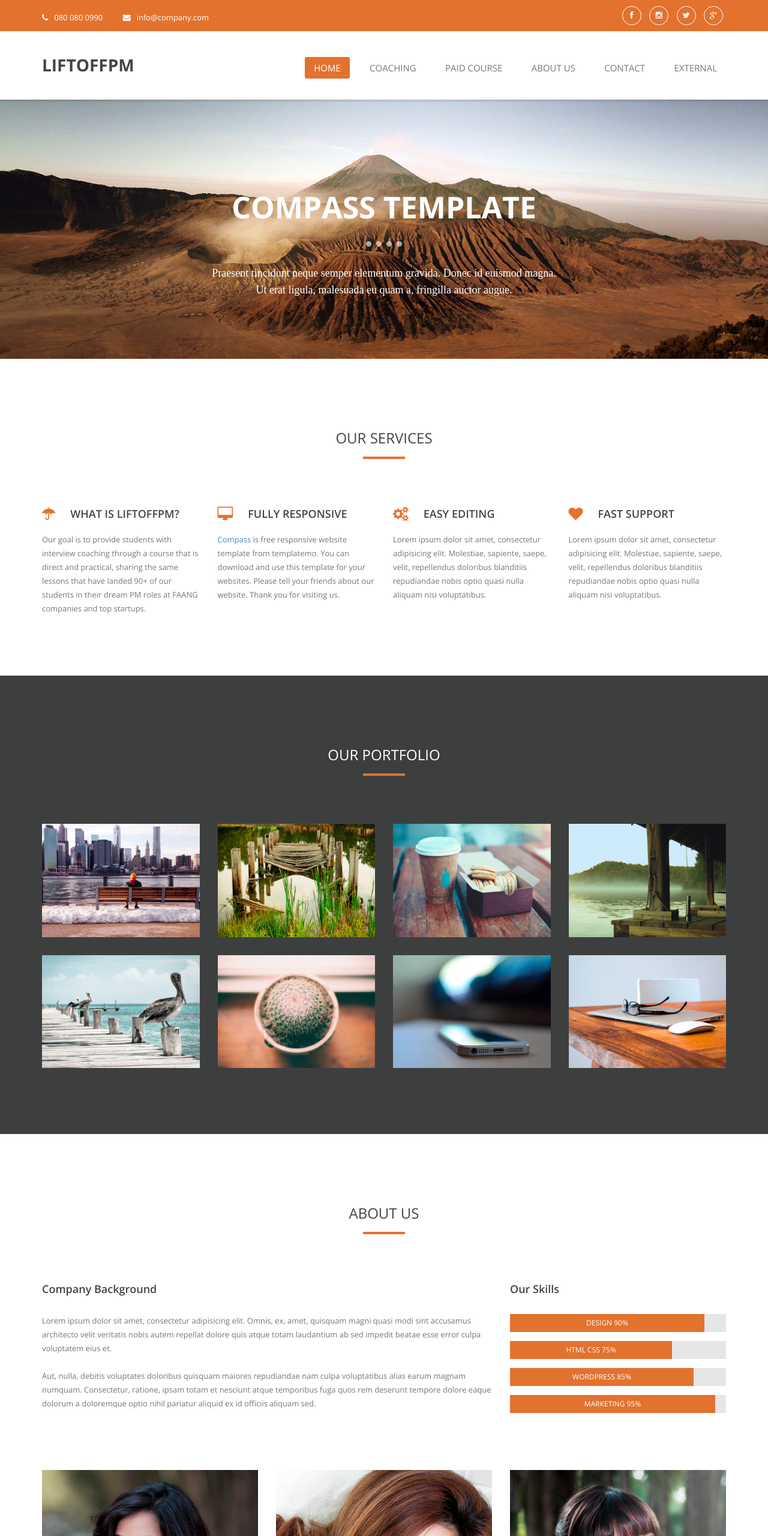
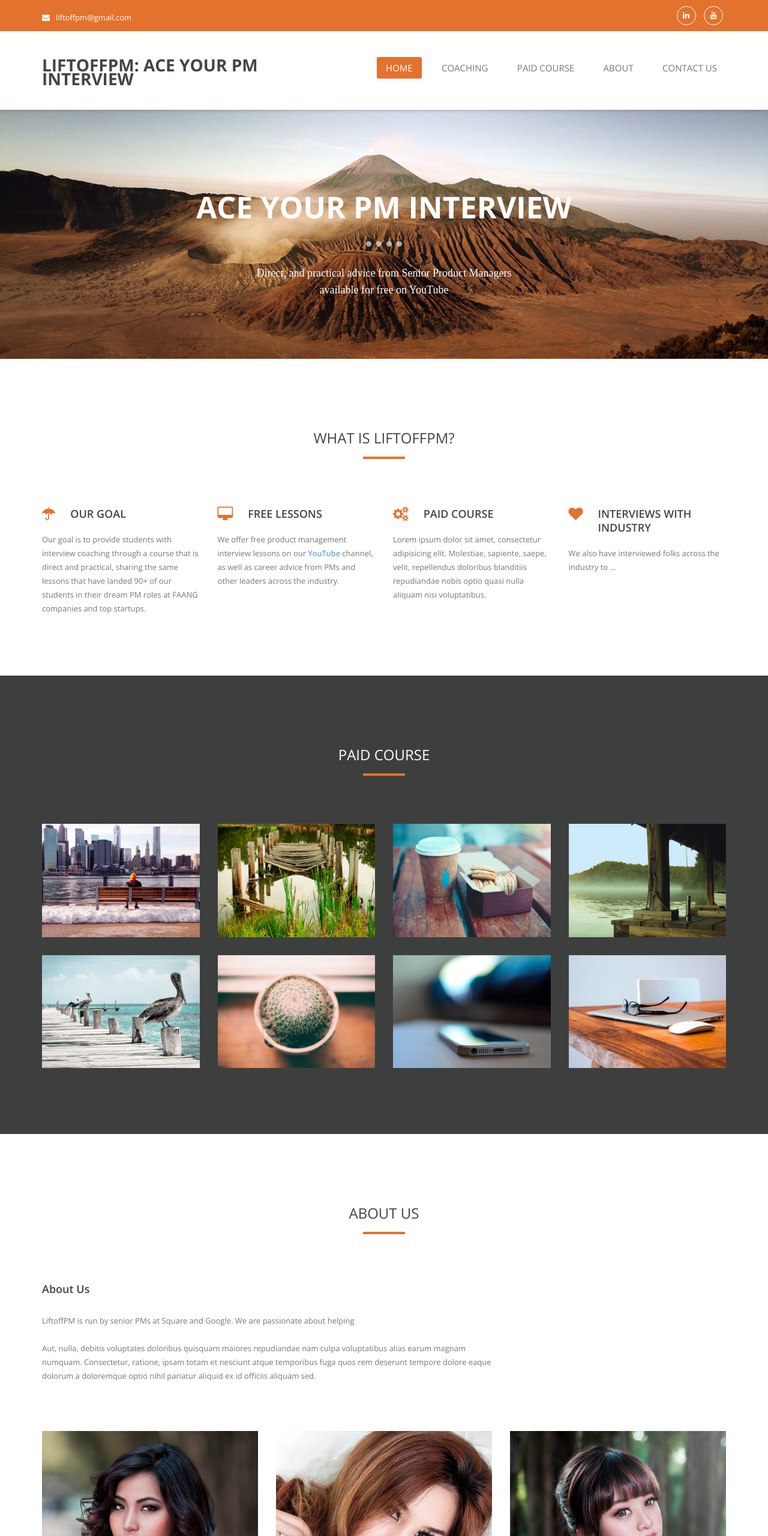
Before and after one commit to liftoffpm/liftoffpm.github.io, a plain HTML site: page index.html in a window 1280 px wide. Shown: the top 2560 px of the page at 60% size. Drawn offline with nearby package versions, Linux system fonts and the light colour scheme; some packages are replaced by stand-ins of ours; a web font is replaced by a local one.

Commit message:
Update index.html

```diff
--- a/index.html
+++ b/index.html
@@ -6,7 +6,7 @@
 <!--[if IE 8]> <html class="no-js lt-ie9" lang="en"> <![endif]-->
 <!--[if gt IE 8]><!--> <html class="no-js" lang="en"> <!--<![endif]-->
 <head>
-    <title>Compass Responsive Template</title>
+    <title>LiftoffPM: Ace your PM Interview</title>
     <meta name="viewport" content="width=device-width, initial-scale=1.0">
     <meta name="description" content="">
     <meta name="author" content="templatemo">
@@ -16,6 +16,7 @@
     <link href='http://fonts.googleapis.com/css?family=Droid+Serif:400,700,400italic,700italic' rel='stylesheet' type='text/css'>
 
     <!-- CSS Bootstrap & Custom -->
+    <link href='https://fonts.googleapis.com/css?family=Inter' rel='stylesheet'>
     <link href="bootstrap/css/bootstrap.css" rel="stylesheet" media="screen">
     <link rel="stylesheet" href="css/font-awesome.min.css">
     <link rel="stylesheet" href="css/templatemo-misc.css">
@@ -24,6 +25,7 @@
 
     <!-- Favicons -->
     <link rel="shortcut icon" href="images/ico/favicon.ico">
+
 
     <!-- JavaScripts -->
     <script src="js/jquery-1.10.2.min.js"></script>
@@ -43,17 +45,17 @@
                     <div class="row">
                         <div class="col-md-6 col-sm-6">
                             <div class="left-header">
-                                <span><i class="fa fa-phone"></i>080 080 0990</span>
-                                <span><i class="fa fa-envelope"></i>info@company.com</span>
+
+                                <span><i class="fa fa-envelope"></i>liftoffpm@gmail.com</span>
                             </div> <!-- /.left-header -->
                         </div> <!-- /.col-md-6 -->
                         <div class="col-md-6 col-sm-6">
                             <div class="right-header text-right">
                                 <ul class="social-icons">
-                                    <li><a href="#" class="fa fa-facebook"></a></li>
-                                    <li><a href="#" class="fa fa-instagram"></a></li>
-                                    <li><a href="#" class="fa fa-twitter"></a></li>
-                                    <li><a href="#" class="fa fa-google-plus"></a></li>
+
+
+                                    <li><a href="#" class="fa fa-linkedin"></a></li>
+                                    <li><a href="#" class="fa fa-youtube"></a></li>
                                 </ul>
                             </div> <!-- /.left-header -->
                         </div> <!-- /.col-md-6 -->
@@ -65,7 +67,7 @@
                     <div class="row">
                         <div class="col-md-4 col-sm-4 col-xs-6">
                             <div class="logo">
-                                <h1><a href="#" title="Dreri">LiftoffPM</a></h1>
+                                <h1><a href="#" title="Dreri">LiftoffPM: Ace Your PM Interview</a></h1>
                             </div> <!-- /.logo -->
                         </div> <!-- /.col-md-4 -->
                         <div class="col-md-8 col-sm-8 col-xs-6">
@@ -74,9 +76,8 @@
                                     <li><a href="#home">Home</a></li>
                                     <li><a href="#services">Coaching</a></li>
                                     <li><a href="#portfolio">Paid Course</a></li>
-                                    <li><a href="#about">About us</a></li>
-                                    <li><a href="#contact">Contact</a></li>
-                                    <li><a href="mailto:liftoffpm@gmail.com" class="external">External</a></li>
+                                    <li><a href="#about">About</a></li>
+                                    <li><a href="mailto:liftoffpm@gmail.com" class="external">Contact Us</a></li>
                                 </ul>
                             </div> <!-- /.menu -->
                         </div> <!-- /.col-md-8 -->
@@ -88,9 +89,8 @@
                                 <li><a href="#home">Home</a></li>
                                 <li><a href="#services">Coaching</a></li>
                                 <li><a href="#portfolio">Paid Course</a></li>
-                                <li><a href="#about">About us</a></li>
-                                <li><a href="#contact">Contact</a></li>
-                                <li><a href="mailto:liftoffpm@gmail.com" class="external">External</a></li>
+                                <li><a href="#about">About</a></li>
+                                <li><a href="mailto:liftoffpm@gmail.com" class="external">Contact Us</a></li>
                             </ul>
                         </div> <!-- /.menu -->
                     </div> <!-- /.responsive-menu -->
@@ -104,17 +104,18 @@
             <li>
                 <img src="images/banner01.jpg" alt="">
                 <div class="flex-caption">
-                    <h2>Compass Template</h2>
+                    <h2>Ace your PM Interview</h2>
                     <span></span>
-                    <p>Praesent tincidunt neque semper elementum gravida. Donec id euismod magna.<br>Ut erat ligula, malesuada eu quam a, fringilla auctor augue.</p>
+                    <p>Direct, and practical advice from Senior Product Managers</p> <p> available for free on YouTube
+                    </p>
                 </div>
             </li>
             <li>
                 <img src="images/banner02.jpg" alt="">
                 <div class="flex-caption">
-                    <h2>Responsive Mobile</h2>
+                    <h2>Focus on what matters</h2>
                     <span></span>
-                    <p>Ea, similique, odit id consectetur est beatae quia dicta officiis ipsam itaque in<br>facilis aliquid quas officia voluptatem repellendus repellat!</p>
+                    <p> Our paid curse curates the most important information </p> <p> so you don't have to parse through thousands of hours of content</p>
                 </div>
             </li>
         </ul>
@@ -123,7 +124,7 @@
     <div id="services" class="section-cotent">
         <div class="container">
             <div class="title-section text-center">
-                <h2>Our Services</h2>
+                <h2>What is LiftoffPM?</h2>
                 <span></span>
             </div> <!-- /.title-section -->
             <div class="row">
@@ -131,10 +132,10 @@
                     <div class="service-item">
                         <div class="service-header">
                             <i class="fa fa-umbrella"></i>
-                            <h3>What is LiftoffPM?</h3>
+                            <h3>Our Goal</h3>
                         </div>
                         <div class="service-description">
-                            Our goal is to provide students with interview coaching through a course that is direct and practical, sharing the same lessons that have landed 90+ of our students in their dream PM roles at FAANG companies and top startups.
+                            Our goal is to provide students with interview coaching through a course that is direct and practical, sharing the same lessons that have <b>landed 90+ of our students in their dream PM roles</b> at FAANG companies and top startups.
                         </div>
                     </div> <!-- /.service-item -->
                 </div> <!-- /.col-md-3 -->
@@ -142,10 +143,10 @@
                     <div class="service-item">
                         <div class="service-header">
                             <i class="fa fa-desktop"></i>
-                            <h3>Fully Responsive</h3>
+                            <h3>Free Lessons</h3>
                         </div>
                         <div class="service-description">
-                            <a rel="nofollow" href="http://www.templatemo.com/tm-454-compass" target="_parent">Compass</a> is free responsive website template from templatemo. You can download and use this template for your websites. Please tell your friends about our website. Thank you for visiting us.
+                            We offer free product management interview lessons on our <a rel="nofollow" href="http://youtube.com/@LifotffPM" target="_parent">YouTube</a> channel, as well as career advice from PMs and other leaders across the industry.
                         </div>
                     </div> <!-- /.service-item -->
                 </div> <!-- /.col-md-3 -->
@@ -153,7 +154,7 @@
                     <div class="service-item">
                         <div class="service-header">
                             <i class="fa fa-cogs"></i>
-                            <h3>Easy Editing</h3>
+                            <h3>Paid Course</h3>
                         </div>
                         <div class="service-description">
                             Lorem ipsum dolor sit amet, consectetur adipisicing elit. Molestiae, sapiente, saepe, velit, repellendus doloribus blanditiis repudiandae nobis optio quasi nulla aliquam nisi voluptatibus.
@@ -164,10 +165,10 @@
                     <div class="service-item">
                         <div class="service-header">
                             <i class="fa fa-heart"></i>
-                            <h3>Fast Support</h3>
+                            <h3>Interviews with Industry</h3>
                         </div>
                         <div class="service-description">
-                            Lorem ipsum dolor sit amet, consectetur adipisicing elit. Molestiae, sapiente, saepe, velit, repellendus doloribus blanditiis repudiandae nobis optio quasi nulla aliquam nisi voluptatibus.
+                            We also have interviewed folks across the industry to ...
                         </div>
                     </div> <!-- /.service-item -->
                 </div> <!-- /.col-md-3 -->
@@ -178,7 +179,7 @@
     <div id="portfolio" class="section-content">
         <div class="container">
             <div class="title-section text-center">
-                <h2>Our Portfolio</h2>
+                <h2>Paid Course</h2>
                 <span></span>
             </div> <!-- /.title-section -->
             <div class="row">
@@ -187,8 +188,8 @@
                         <img src="images/portfolio/item1.jpg" alt="Portfolio Item 1">
                         <div class="overlay">
                             <div class="inner">
-                                <h4><a data-rel="lightbox" href="images/portfolio/item1.jpg">Nulla non enim</a></h4>
-                                <span>Design</span>
+                                <h4><a data-rel="lightbox" href="images/portfolio/item1.jpg">Course topic</a></h4>
+                                <span>Product Sense</span>
                             </div>
                         </div> <!-- /.overlay -->
                     </div> <!-- /.portfolio-thumb -->
@@ -198,8 +199,8 @@
                         <img src="images/portfolio/item2.jpg" alt="Portfolio Item 2">
                         <div class="overlay">
                             <div class="inner">
-                                <h4><a data-rel="lightbox" href="images/portfolio/item2.jpg">Duis nec urna</a></h4>
-                                <span>Creative</span>
+                                <h4><a data-rel="lightbox" href="images/portfolio/item2.jpg">Course topic 2</a></h4>
+                                <span>Analytical</span>
                             </div>
                         </div> <!-- /.overlay -->
                     </div> <!-- /.portfolio-thumb -->
@@ -284,33 +285,11 @@
             </div> <!-- /.title-section -->
             <div class="row">
                 <div class="col-md-8">
-                    <h4 class="widget-title">Company Background</h4>
-                    <p>Lorem ipsum dolor sit amet, consectetur adipisicing elit. Omnis, ex, amet, quisquam magni quasi modi sint accusamus architecto velit veritatis nobis autem repellat dolore quis atque totam laudantium ab sed impedit beatae esse error culpa voluptatem eius et. <br><br>Aut, nulla, debitis voluptates doloribus quisquam maiores repudiandae nam culpa voluptatibus alias earum magnam numquam. Consectetur, ratione, ipsam totam et nesciunt atque temporibus fuga quos rem deserunt tempore dolore eaque dolorum a doloremque optio nihil pariatur aliquid ex id officiis aliquam sed.</p>
+                    <h4 class="widget-title">About Us</h4>
+                    <p>LiftoffPM is run by senior PMs at Square and Google. We are passionate about helping  <br><br>Aut, nulla, debitis voluptates doloribus quisquam maiores repudiandae nam culpa voluptatibus alias earum magnam numquam. Consectetur, ratione, ipsam totam et nesciunt atque temporibus fuga quos rem deserunt tempore dolore eaque dolorum a doloremque optio nihil pariatur aliquid ex id officiis aliquam sed.</p>
                 </div> <!-- /.col-md-3 -->
                 <div class="col-md-4 our-skills">
-                    <h4 class="widget-title">Our Skills</h4>
-                    <ul class="progess-bars">
-                        <li>
-                            <div class="progress">
-                                <div class="progress-bar" role="progressbar" aria-valuenow="90" aria-valuemin="0" aria-valuemax="100" style="width: 90%;">Design 90%</div>
-                            </div>
-                        </li>
-                        <li>
-                            <div class="progress">
-                                <div class="progress-bar" role="progressbar" aria-valuenow="75" aria-valuemin="0" aria-valuemax="100" style="width: 75%;">HTML CSS 75%</div>
-                            </div>
-                        </li>
-                        <li>
-                            <div class="progress">
-                                <div class="progress-bar" role="progressbar" aria-valuenow="85" aria-valuemin="0" aria-valuemax="100" style="width: 85%;">WordPress 85%</div>
-                            </div>
-                        </li>
-                        <li>
-                            <div class="progress">
-                                <div class="progress-bar" role="progressbar" aria-valuenow="95" aria-valuemin="0" aria-valuemax="100" style="width: 95%;">Marketing 95%</div>
-                            </div>
-                        </li>
-                    </ul>
+
                 </div> <!-- /.col-md-3 -->
             </div> <!-- /.row -->
             <div class="row">
@@ -329,7 +308,7 @@
                             </div>
                             <div class="inner-content">
                                 <h5>Kevin Wei</h5>
-                                <span>Product Developer</span>
+                                <span>Senior PM and Founder</span>
                                 <p>Kevin is a senior product manager at Square. Previously he has led content creation at Exponent and has also held PM roles at Amazon and Coinbase. </p>
                             </div>
                         </div> <!-- /.team-member -->
```
